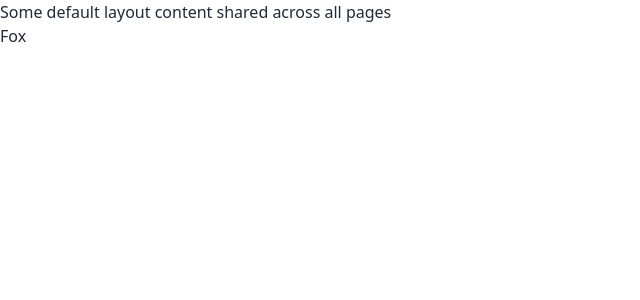
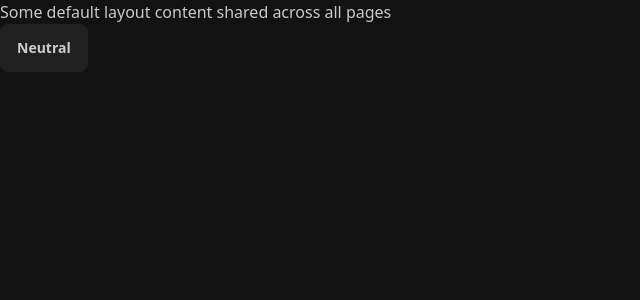
Before and after one commit to foxbecoding/easybeatz-web3, a Nuxt app in the folder app/: page / in a window 1280 px wide. Shown: the top 300 px of the page, without its empty margins (0-640 px from the left). Built offline with nearby package versions, Linux system fonts and the light colour scheme.

Commit message:
added theme

```diff
--- a/app/pages/index.vue
+++ b/app/pages/index.vue
@@ -1,6 +1,5 @@
 <template>
   <div>
-    <!-- This page correctly has only one single root element -->
-    Fox
+    <button class="btn btn-neutral">Neutral</button>
   </div>
 </template>
--- a/app/tailwind.config.js
+++ b/app/tailwind.config.js
@@ -4,4 +4,15 @@ export default {
 	plugins: [
 		daisyui,
 	],
+	daisyui: {
+		themes: [
+			{
+				apptheme: {
+					"primary": "#3ea9f0",
+					"neutral": "#212121",
+					"base-100": "#121212",
+				},
+			},
+		],
+	},
 }
```
